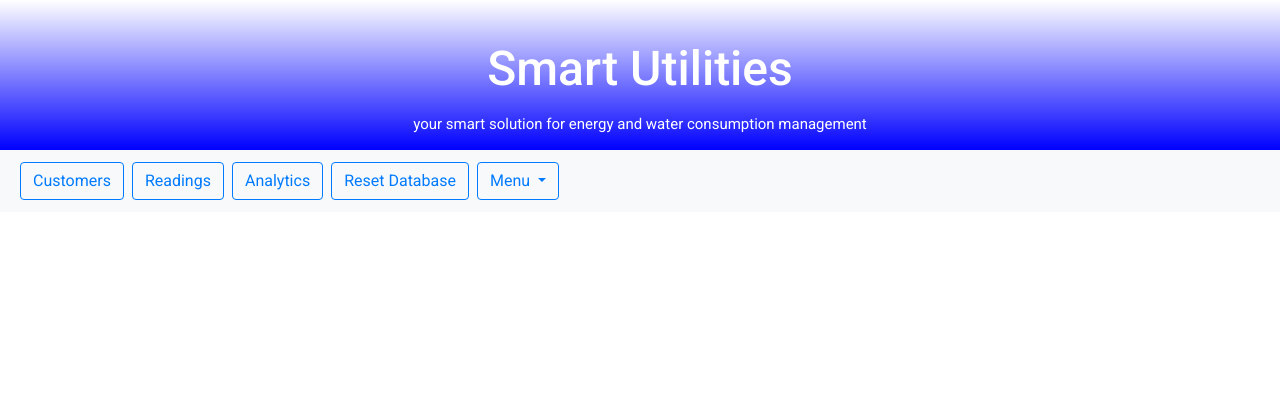
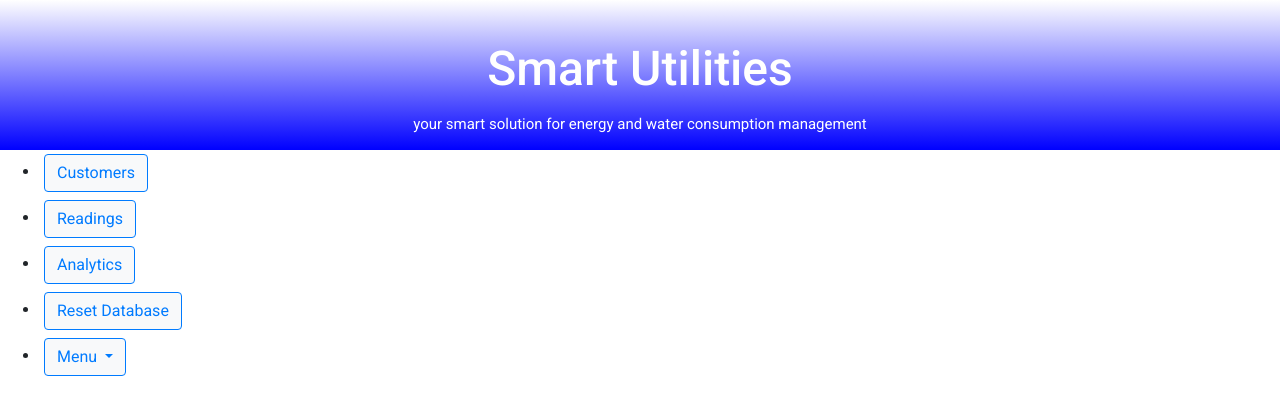
Before and after one commit to FrotaLucas/smart-utilities-management-system, an Angular app: page / in a window 1280 px wide. Shown: the top 414 px of the page. Built offline with nearby package versions, Linux system fonts and the light colour scheme.

Commit message:
refactor navigation

```diff
--- a/src/app/layouts/main-layout/main-layout.component.html
+++ b/src/app/layouts/main-layout/main-layout.component.html
@@ -5,9 +5,12 @@
     <p>your smart solution for energy and water consumption management</p>
   </header>
 
-  <nav class="navbar navbar-expand-sm bg-light navbar-dark">
-    <ul class="navbar-nav">
-      <li class="nav-item">
+
+  <nav>
+    <ul class="my-nav-bar">
+
+      <div class="commands">
+        <li >
           <a routerLink="/customer" class="m-1 btn btn-light btn-outline-primary">Customers</a>
         </li>
 
@@ -22,6 +25,7 @@
          <li class="nav-item">
           <button class="m-1 btn btn-light btn-outline-primary">Reset Database</button>
         </li>
+      </div>
 
       <li class="nav-item dropdown">
         <a class="btn btn-light btn-outline-primary dropdown-toggle m-1" href="#" id="adminDropdown" role="button"
```
Lines whose indentation alone changed are shown as unchanged.
